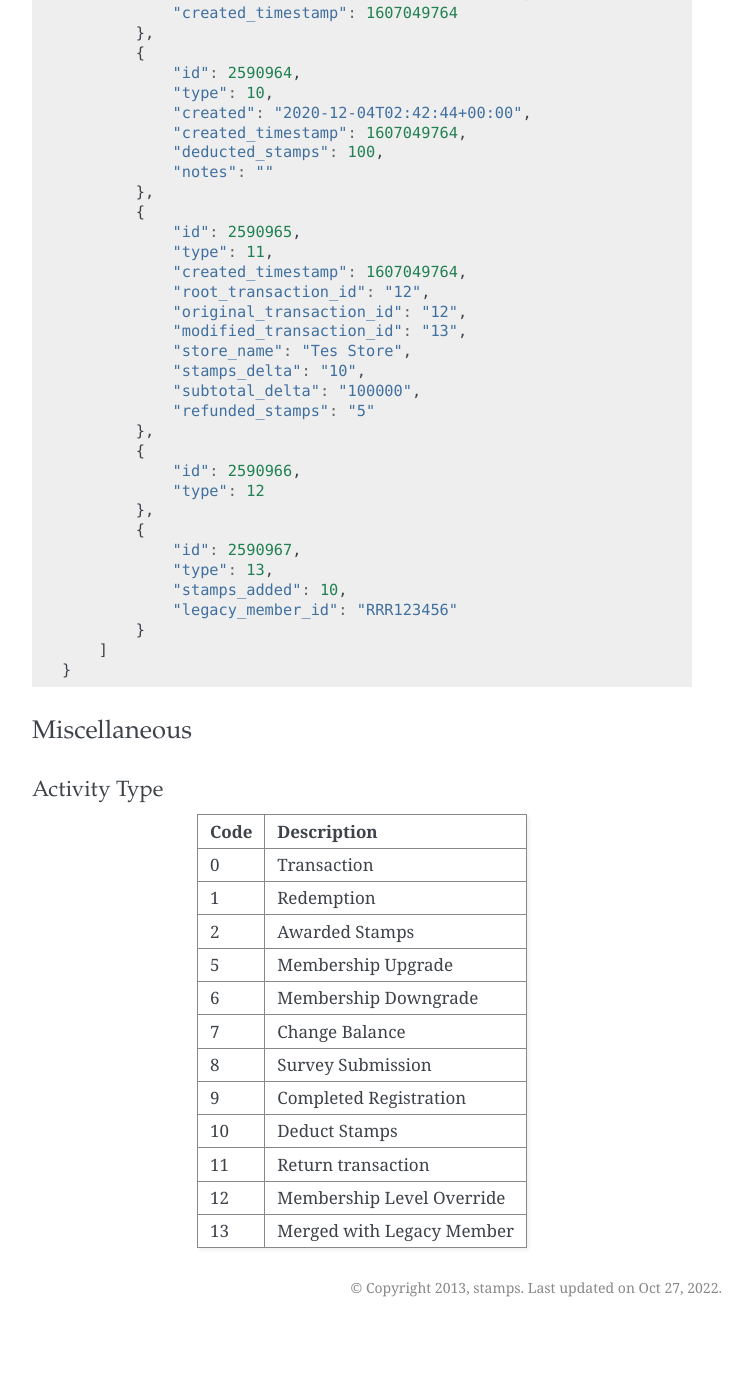
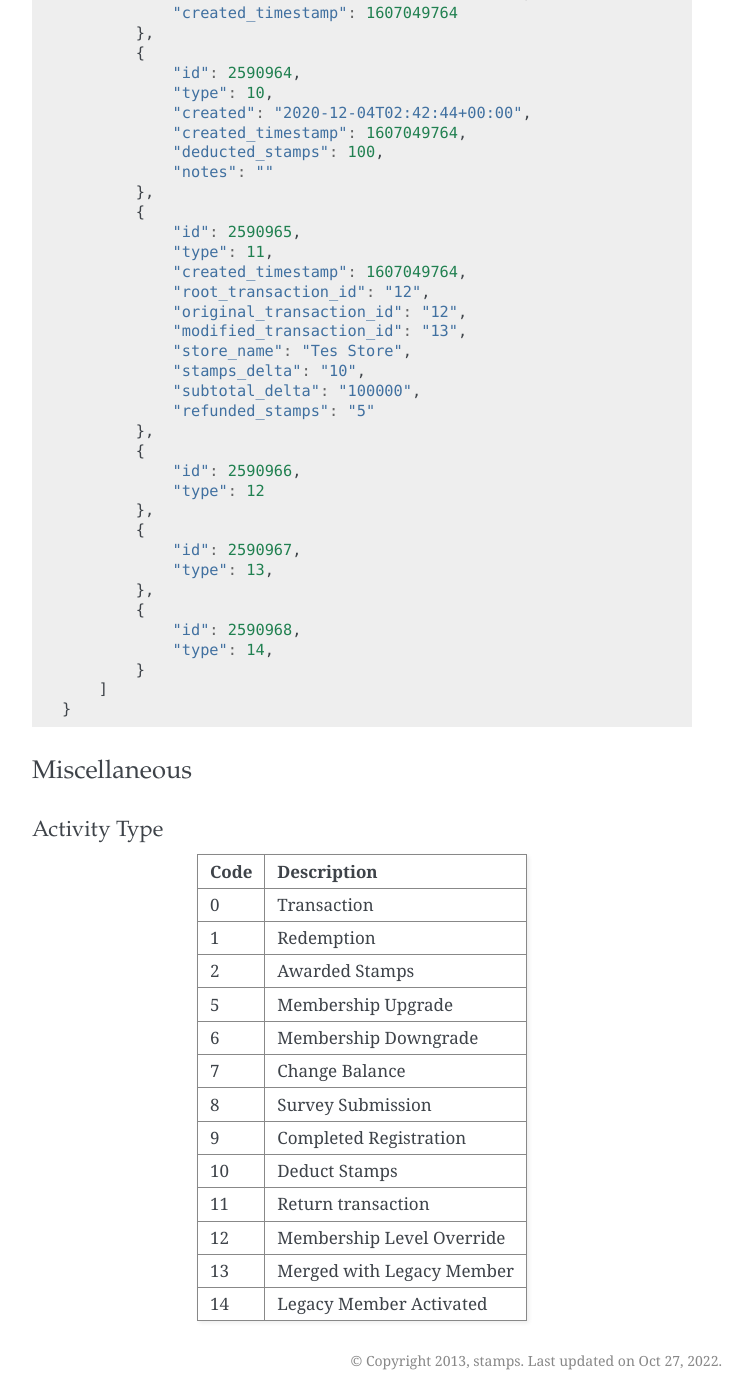
Before and after one commit to ui/stamps-api-docs, a Sphinx documentation site: the page built from source/activity_api.rst, in a window 1280 px wide and 1400 px high, scrolled down 2421 px. Shown: the whole window, without its empty margins (388-1140 px from the left). Built offline with Sphinx 7.4.7, drawn with Linux system fonts in a browser that asks for light colours; before the commit the page ends 3748 px from its top, so only the background shows below that.

Commit message:
Add type mapping for activate legacy member

```diff
--- a/source/activity_api.rst
+++ b/source/activity_api.rst
@@ -147,8 +147,10 @@ Below is an example response on successful API call.
             {
                 "id": 2590967,
                 "type": 13,
-                "stamps_added": 10,
-                "legacy_member_id": "RRR123456"
+            },
+            {
+                "id": 2590968,
+                "type": 14,
             }
         ]
     }
@@ -174,4 +176,5 @@ Code                Description
 11                  Return transaction
 12                  Membership Level Override
 13                  Merged with Legacy Member
+14                  Legacy Member Activated
 =================== ===========
```
